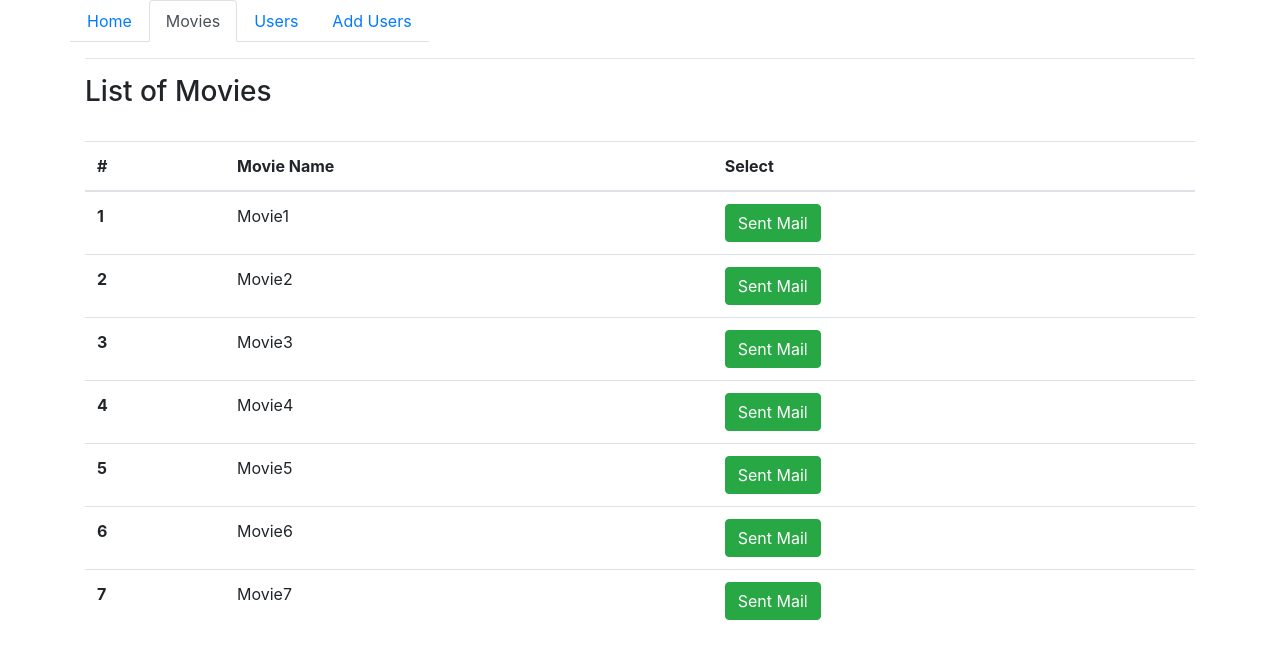
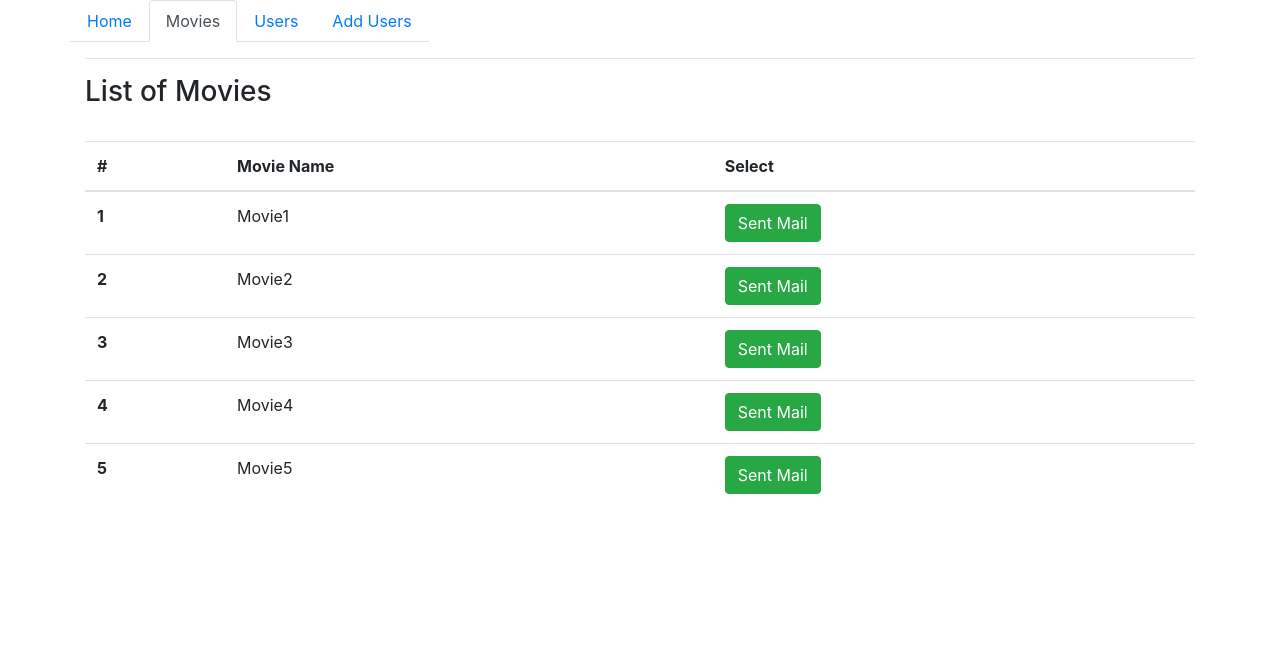
Before and after one commit to Ankit1612/pvronlinefrontend, a React (Create React App) app: page /movies in a window 1280 px wide. Shown: the top 658 px of the page. Built offline with nearby package versions, Linux system fonts and the light colour scheme.

Commit message:
bug fixes

```diff
--- a/src/components/Movies.jsx
+++ b/src/components/Movies.jsx
@@ -28,9 +28,7 @@ export class Movies extends React.Component {
         { movieName: "Movie2", code: 302 },
         { movieName: "Movie3", code: 303 },
         { movieName: "Movie4", code: 304 },
-        { movieName: "Movie5", code: 305 },
-        { movieName: "Movie6", code: 306 },
-        { movieName: "Movie7", code: 307 }
+        { movieName: "Movie5", code: 305 }
       ],
       currentCode: null,
       requestCount: true
@@ -42,7 +40,6 @@ export class Movies extends React.Component {
     this.toggle = this.toggle.bind(this);
     this.requestData = this.requestData.bind(this);
     this.setNull = this.setNull.bind(this);
-    this.movieListUrl = "http://localhost:4000/activity/";
   }
 
   toggle(event) {
```
